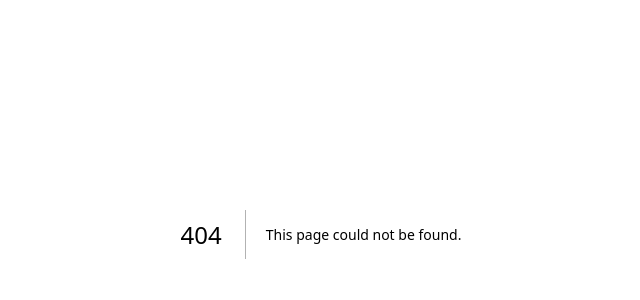
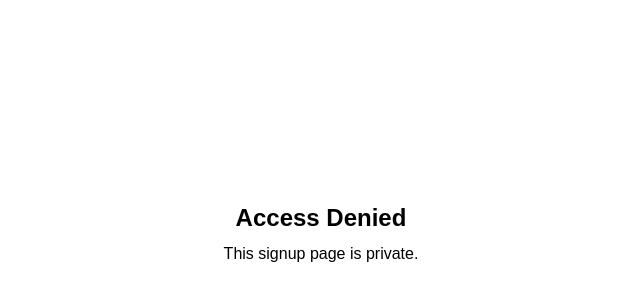
Before and after one commit to ihemehowell/family, a Next.js app: page /not-authorized in a window 1280 px wide. Before the commit this address had no page. Shown: the part 166-466 px from the top of the page, without its empty margins (319-959 px from the left). Built offline with nearby package versions, Linux system fonts and the light colour scheme.

Commit message:
fixed : improvements

```diff
--- a/app/components/Navbar.tsx
+++ b/app/components/Navbar.tsx
@@ -81,7 +81,7 @@ export default function Navbar() {
           {profileMenuOpen && (
             <div className="absolute right-0 mt-2 w-44 bg-white shadow-lg rounded-lg border border-gray-200 py-2 flex flex-col">
               <Link
-                href="/settings"
+                href="/blank"
                 className="px-4 py-2 text-gray-700 hover:bg-gray-100 flex items-center gap-2 disabled:opacity-50"
                 onClick={() => setProfileMenuOpen(false)}
               >
--- /dev/null
+++ b/app/not-authorized/page.tsx
@@ -0,0 +1,10 @@
+export default function NotAuthorized() {
+  return (
+    <div className="min-h-screen flex items-center justify-center text-center">
+      <div>
+        <h1 className="text-2xl font-bold mb-2">Access Denied</h1>
+        <p>This signup page is private.</p>
+      </div>
+    </div>
+  );
+}
--- a/app/register/page.tsx
+++ b/app/register/page.tsx
@@ -4,9 +4,24 @@ import { useState, useEffect } from 'react';
 import { useRouter } from 'next/navigation';
 import { supabase } from '@/lib/supabaseClient';
 import Link from 'next/link';
+import { useSearchParams } from 'next/navigation';
+import router from 'next/router';
 
 export default function RegisterPage() {
   const router = useRouter();
+  const searchParams = useSearchParams(); //
+
+  const invite = searchParams.get('invite'); //
+  const validInvite = invite === process.env.NEXT_PUBLIC_FAMILY_INVITE_TOKEN; //
+
+
+  useEffect(() => {
+    if (!validInvite) {
+      router.replace('/not-authorized'); // or /login
+    }
+  }, [validInvite, router]);
+
+  if (!validInvite) return null; //
 
   const [form, setForm] = useState({
     full_name: '',
```
